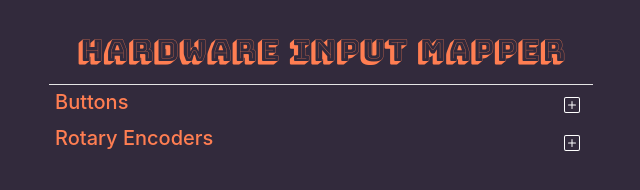
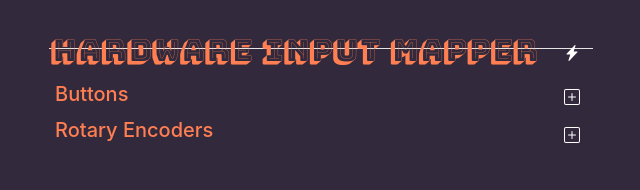
Before and after one commit to cjh-cloud/hardware-input-mapper, an Electron app: page src/index.html in a window 800 px wide. Shown: the whole page, without its empty margins (79-719 px from the left). Drawn offline with nearby package versions, Linux system fonts and the light colour scheme; no server answers.

Commit message:
feat: add connect button button will trigger creating a new child proc to connect to board

```diff
--- a/src/index.css
+++ b/src/index.css
@@ -16,6 +16,16 @@ h1 {
 
 .center {
   text-align: center;
+}
+
+.title {
+  float: left;
+  width: 90%;
+}
+
+.connect-button {
+  float: right;
+  width: 10%;
 }
 
 .header {
--- a/src/index.html
+++ b/src/index.html
@@ -14,7 +14,14 @@
   <body>
 
     <div class="center">
-      <h1>Hardware Input Mapper</h1>
+      <div class="title"><h1>Hardware Input Mapper</h1></div>
+      <div class="connect-button">
+        <button type="button" class="btn" onclick="loadInput(change(null))">
+          <svg xmlns="http://www.w3.org/2000/svg" width="16" height="16" fill="currentColor" class="bi bi-lightning-charge-fill text-icon" viewBox="0 0 16 16">
+            <path d="M11.251.068a.5.5 0 0 1 .227.58L9.677 6.5H13a.5.5 0 0 1 .364.843l-8 8.5a.5.5 0 0 1-.842-.49L6.323 9.5H3a.5.5 0 0 1-.364-.843l8-8.5a.5.5 0 0 1 .615-.09z"/>
+          </svg>
+        </button>
+      </div>
     </div>
 
     <div id="inputs">
--- a/src/js/renderer.js
+++ b/src/js/renderer.js
@@ -22,6 +22,7 @@ socket.on('config', (data) => {
 
 // Update config JSON
 function change(input_name) {
+  if (input_name) {
     console.log(document.getElementById(input_name).value);
 
     let input_name_elements = input_name.split("_"); // e.g. pin_0 -> [pin, 0]
@@ -30,6 +31,7 @@ function change(input_name) {
     let index = input_name_elements[2]; // e.g. 0
 
     input_config[type][index][name] = document.getElementById(input_name).value;
+  }
 
   // send new input_config to server via socketio
   socket.emit('data', { config: input_config });
```
Also changed, not shown: 1 other file. Lines whose indentation alone changed are shown as unchanged.
